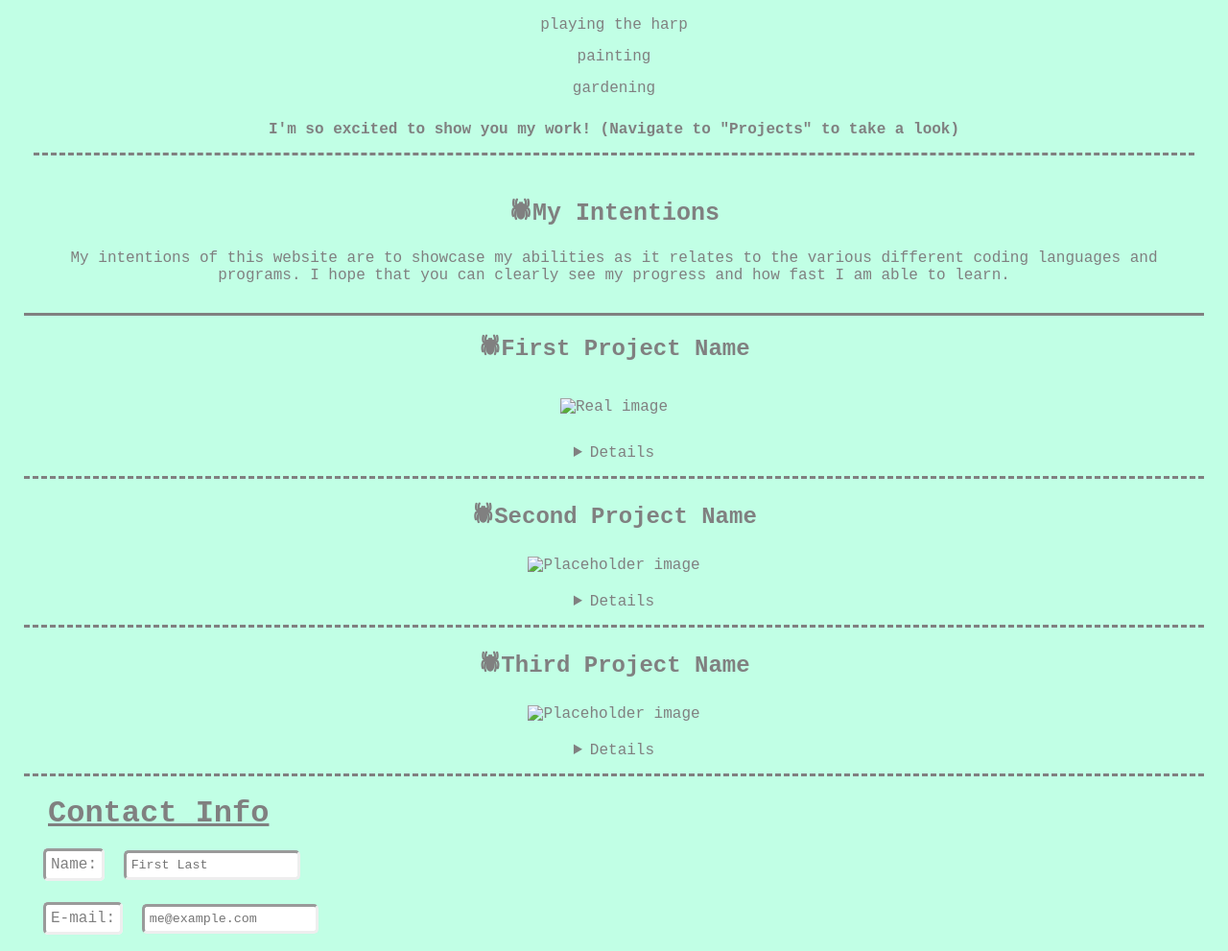
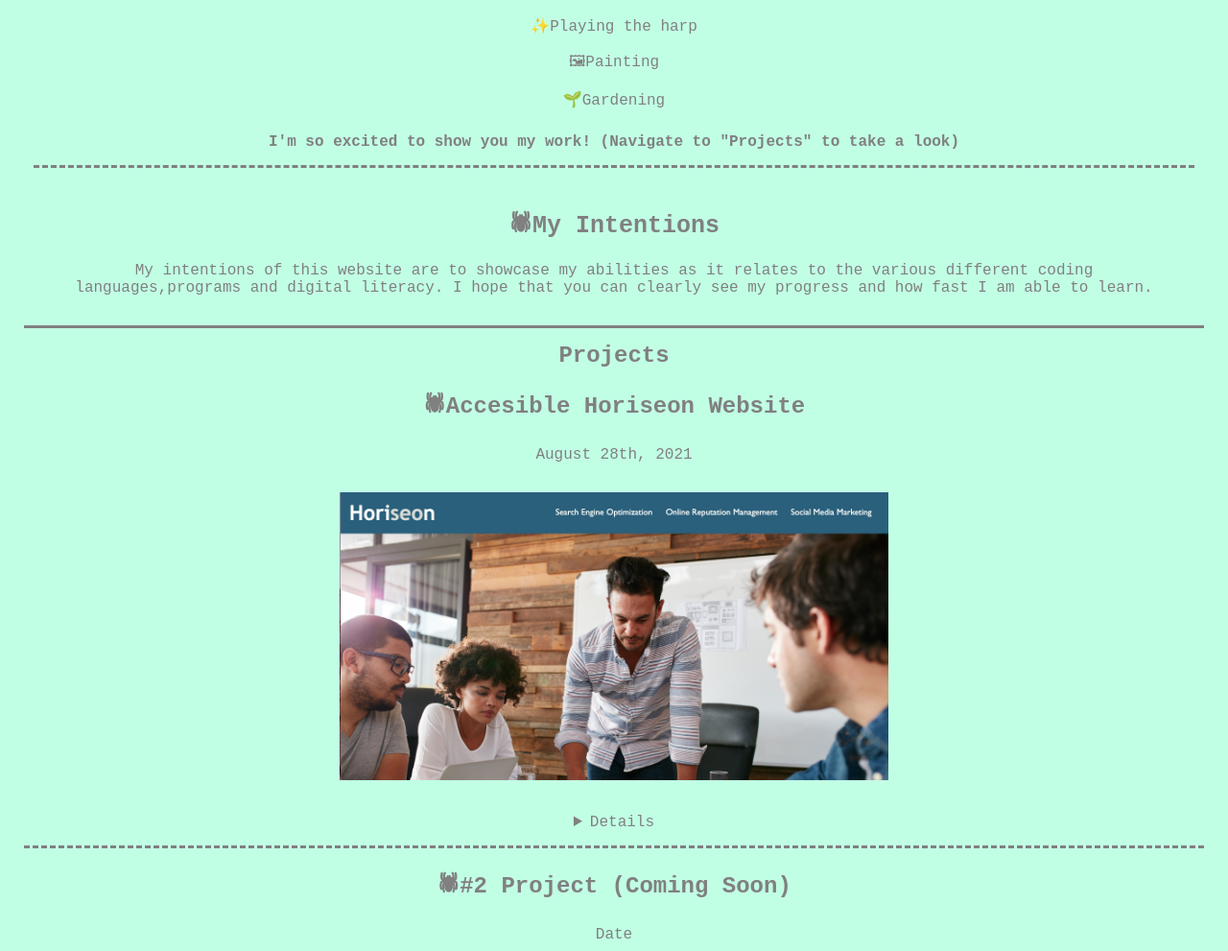
Before and after one commit to Reagintaylor/Reagins-Web, a plain HTML site: page index.html in a window 1280 px wide. Shown: the part 604-1595 px from the top of the page at 96% size. Drawn offline with Linux system fonts and the light colour scheme.

Commit message:
Added the rest of the content, including the placeholder images

```diff
--- a/assets/css/style.css
+++ b/assets/css/style.css
@@ -45,6 +45,14 @@ nav div{
     margin: 0px;
 }
 
+.date {
+    font-weight: normal;
+}
+
+.project-images {
+    height: 300px;
+    weight: 250px;
+}
 footer {
     padding: 0px;
     justify-content: space-around;
--- a/index.html
+++ b/index.html
@@ -31,9 +31,9 @@
                 a company who values a good work-life balance. Currently, I live
                 in Atlanta, GA and I teach kindergarten. My hobbies include:</p>
                 <ul>
-                    <li class="list">playing the harp</li>
-                    <li class="list">painting</li>
-                    <li class="list">gardening</li>
+                    <li class="list">✨Playing the harp</li>
+                    <li class="list">🖼Painting</li>
+                    <li class="list">🌱Gardening</li>
                 </ul>
                 <p class="bold">I'm so excited to show you my work! (Navigate to "Projects" to take a look)</p>
             </article>
@@ -43,30 +43,39 @@
             <article class="content" id="my-intentions">
                 <h1>🕷My Intentions</h1>
                 <p> My intentions of this website are to showcase my abilities
-                    as it relates to the various different coding languages
-                    and programs. I hope that you can clearly see my progress
+                    as it relates to the various different coding languages,programs
+                    and digital literacy. I hope that you can clearly see my progress
                     and how fast I am able to learn. </p>
             </article>
         </section>
 
         <section class="projects" id="first-project">
             <!--Try making the images the links-->
-            <h2>🕷First Project Name</h2>
-            <a><img src="#" alt="Real image"/></a>
+            <h2>Projects</h2>
+            <h2>🕷Accesible Horiseon Website</h2>
+            <h4 class="date">August 28th, 2021</h4>
+            <a href="https://reagintaylor.github.io/Accessible-Horiseon-App/" target="_blank"><img class="project-images" src="./assets/images/Untitled.jpg" alt="Real image"/></a>
+            <details>
+            For this project, the website was missing a lot of accessible features.
+            I went in and added the alt attribute to the images, and a more descriptive
+            title. I also changed the generic div and span tags to semantic tags.
+            Lastly, I condensed the CSS style sheet a little so that it wouldn't be so
+            repetitive.
+             For a more in depth description, read the<a href="https://github.com/Reagintaylor/Accessible-Horiseon-App" target="_blank">ReadMe file.</a>
+            </details>
+        </section>
+        <section class="projects">
+            <h2>🕷#2 Project (Coming Soon)</h2>
+            <h4 class="date">Date</h4>
+            <a href="#" target="_blank"><img class="project-images" src="./assets/images/spiderweb.jpeg" alt="Placeholder image"/></a>
             <details>
 
             </details>
         </section>
         <section class="projects">
-            <h2>🕷Second Project Name</h2>
-            <img src="#" alt="Placeholder image"/>
-            <details>
-
-            </details>
-        </section>
-        <section class="projects">
-            <h2>🕷Third Project Name</h2>
-            <img src="#" alt="Placeholder image"/>
+            <h2>🕷#3 Project (Coming Soon)</h2>
+            <h4 class="date">Date</h4>
+            <a href="#" target="_blank"><img class="project-images" src="./assets/images/spiderweb.jpeg" alt="Placeholder image"/></a>
             <details>
 
             </details>
@@ -102,7 +111,7 @@
         <span class="footer-links"><a href="https://www.linkedin.com/in/reagin-turner-01068b16b/" target="_blank">LinkedIn</a></span>
         <span class="footer-links"><a href="https://github.com/Reagintaylor" target="_blank">GitHub</a></span>
         <span class="footer-links"><a href="mailto:rturnerafteragnes@gmail.com" target="_blank">Email</a></span>
-        <div class=" copyright">Copyright 2021</div>
+        <div class=" copyright">Copyright © 2021</div>
     </footer>
 
 </html>
```
Also changed, not shown: assets/images/Untitled.jpg (added), assets/images/spiderweb.jpeg (added), 2 other files.
